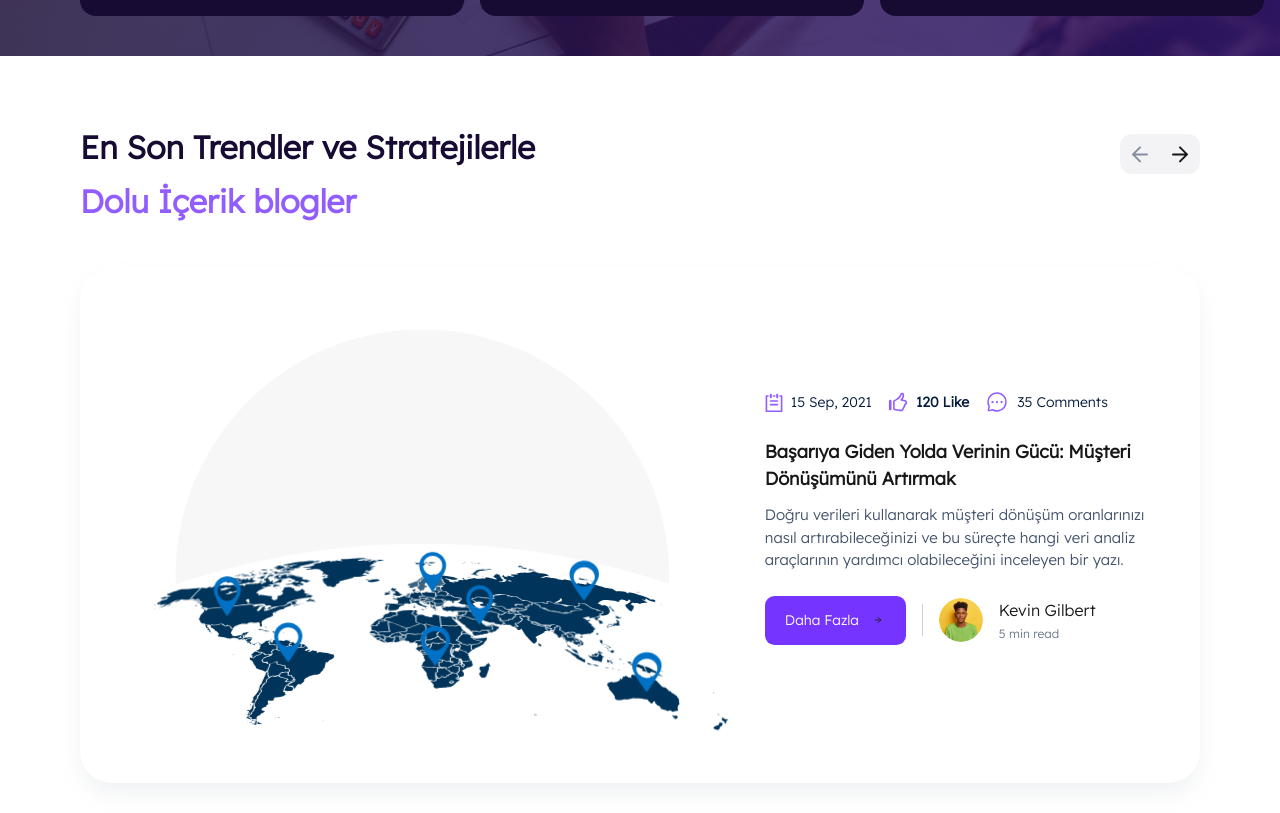
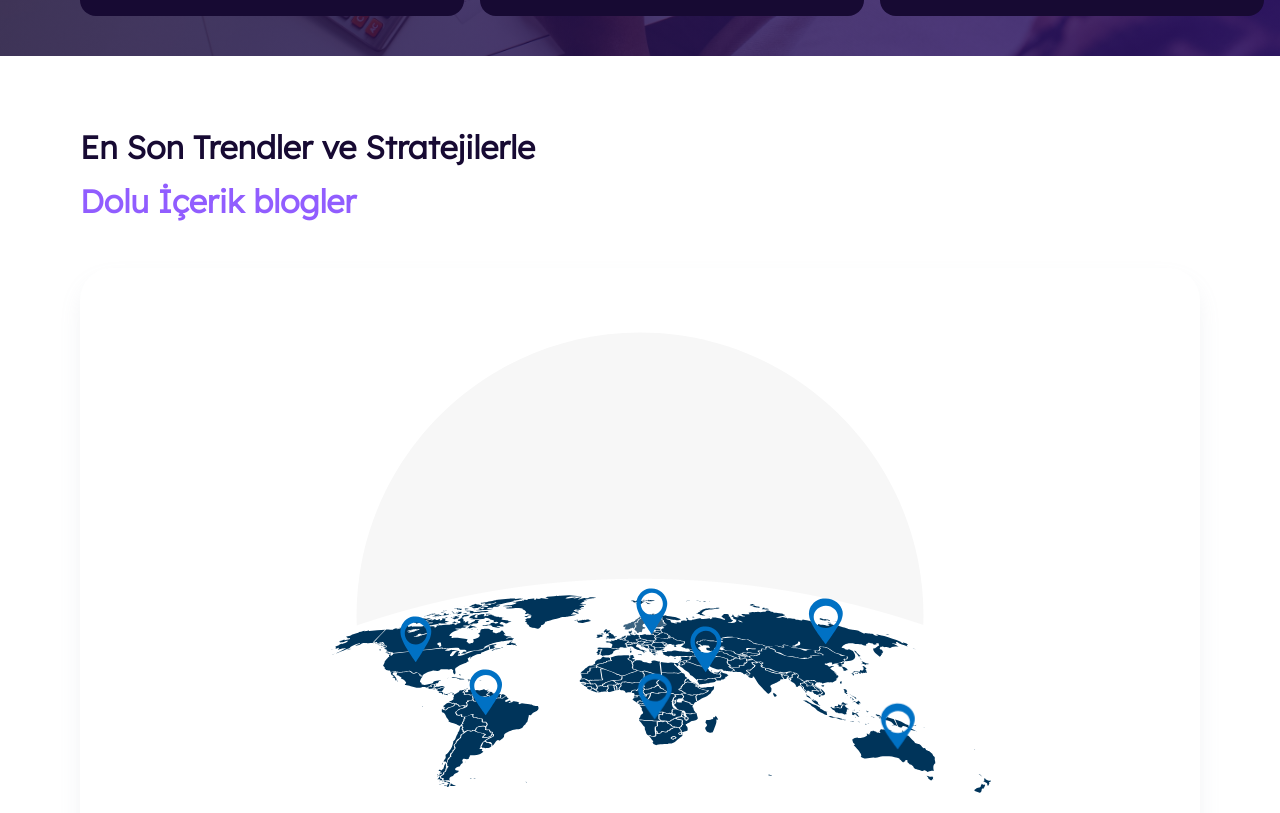
Before and after one commit to Medyanes-360/big-data-sale, a Next.js app: page / in a window 1280 px wide. Shown: the part 4047-4860 px from the top of the page. Built offline with nearby package versions, Linux system fonts and the light colour scheme.

Commit message:
mobile design

```diff
--- a/components/home/blogPostSection/blogPostArea/BlogPostContent/BlogCard/index.jsx
+++ b/components/home/blogPostSection/blogPostArea/BlogPostContent/BlogCard/index.jsx
@@ -5,8 +5,8 @@ import Image from "next/image";
 
 const BlogCard = ({ title, summary, author, likes, comments, date }) => {
   return (
-    <div className="p-4  ">
-      <div className="flex space-x-4 items-center w-full ">
+    <div className="md:p-4 px-[100px] ">
+      <div className="flex space-x-0 md:space-x-4 items-center w-full ">
         <div className="flex items-center space-x-2">
           <Icons.Calendar className="ml-4 mr-1" />
           <p className=" text-[#061C3D] font-Inter font-normal text-[14px] leading-[24px]">
--- a/components/home/blogPostSection/blogPostArea/index.jsx
+++ b/components/home/blogPostSection/blogPostArea/index.jsx
@@ -4,7 +4,7 @@ import BlogImage from "./BlogPostImage";
 
 const BlogPostArea = () => {
   return (
-    <div className="flex items-center mb-[40px] justify-between relative shadow-blog p-4 rounded-[32px]">
+    <div className="md:flex flex-col items-center mb-[40px] justify-between relative shadow-blog p-4 rounded-[32px]">
       <BlogImage />
       <BlogContent />
     </div>
--- a/components/home/sectionPackages/index.jsx
+++ b/components/home/sectionPackages/index.jsx
@@ -61,7 +61,7 @@ const SectionPackages = () => {
           </div>
 
           <div className="mt-[18px]">
-            <div className="grid grid-cols-4 gap-[60px]">
+            <div className="grid grid-cols-2 md:grid-cols-4 gap-[60px]">
               {cardData.map((data, index) => (
                 <Card
                   key={index}
--- a/globalElements/EmblaCarousel/EmblaCarousel.jsx
+++ b/globalElements/EmblaCarousel/EmblaCarousel.jsx
@@ -18,7 +18,7 @@ const EmblaCarousel = (props) => {
   } = usePrevNextButtons(emblaApi);
 
   return (
-    <section className="embla">
+    <section className="max-w-full md:embla">
       <div className="embla__viewport" ref={emblaRef}>
         <div className="embla__container">
           {blogData.map((blogData, index) => (
@@ -37,9 +37,17 @@ const EmblaCarousel = (props) => {
       </div>
 
       <div className="embla__controls">
-        <div className="embla__buttons">
-          <PrevButton onClick={onPrevButtonClick} disabled={prevBtnDisabled} />
-          <NextButton onClick={onNextButtonClick} disabled={nextBtnDisabled} />
+        <div className="md:embla__buttons absolute bottom-[17%] flex items-center justify-between p-4 w-full rounded-md left-0   ">
+          <PrevButton
+            className="bg-[#f3f3f6]"
+            onClick={onPrevButtonClick}
+            disabled={prevBtnDisabled}
+          />
+          <NextButton
+            className="bg-[#f3f3f6]"
+            onClick={onNextButtonClick}
+            disabled={nextBtnDisabled}
+          />
         </div>
       </div>
     </section>
```
Also changed, not shown: app/globals.css (+14 -5 lines).
